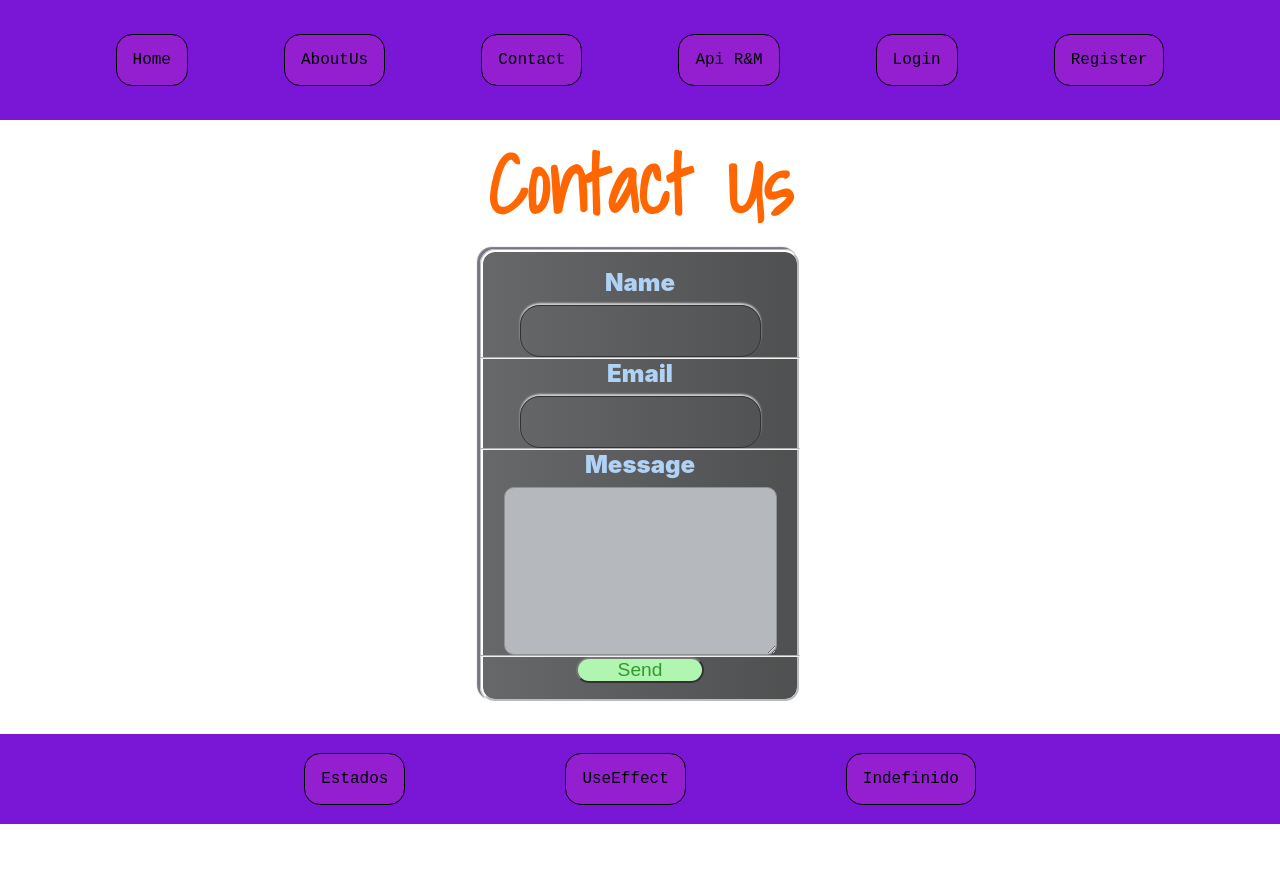
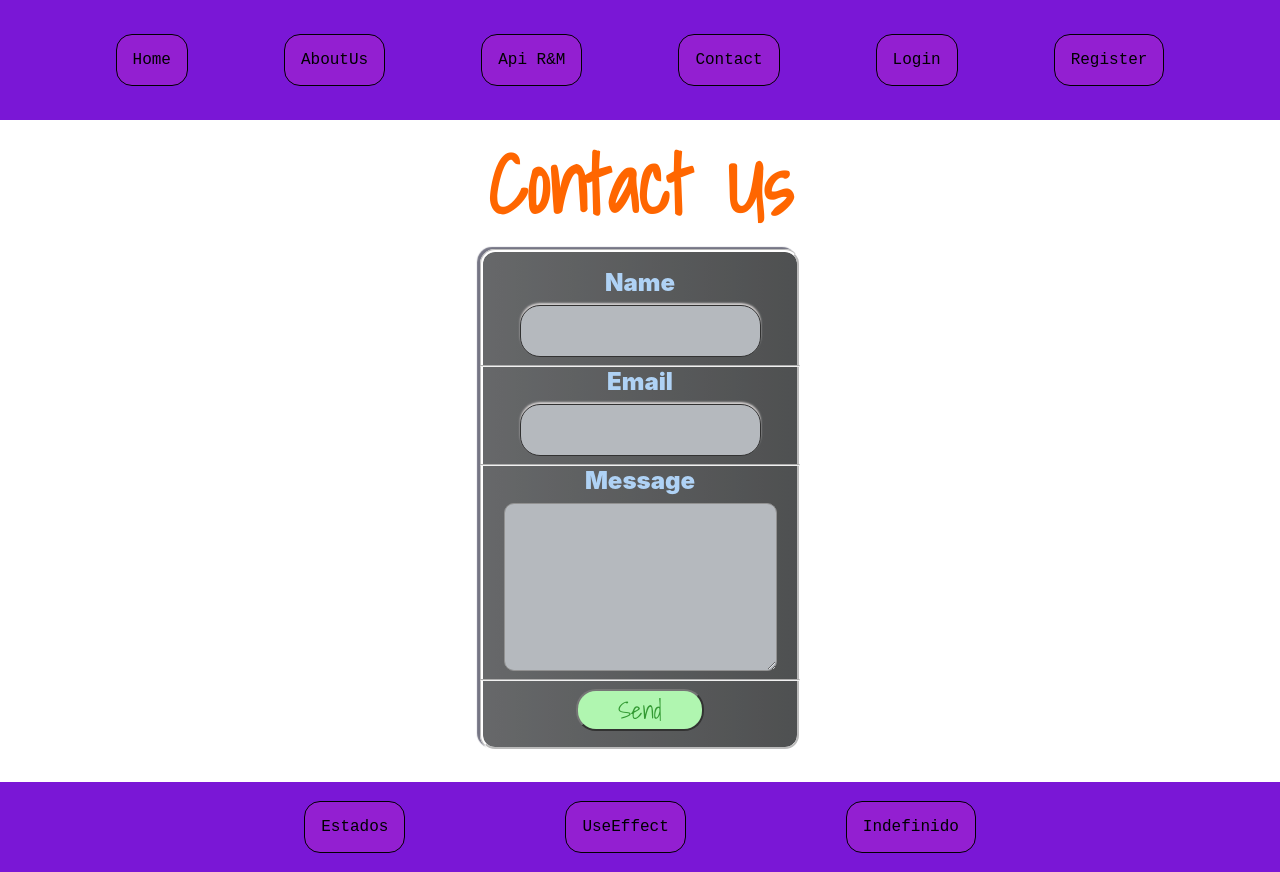
Before and after one commit to KevinL0pez/estadosreact, a React (Create React App) app: page /contactar in a window 1280 px wide. Before the commit the page ends 824 px from the top, so only its background shows below. Built offline with nearby package versions, Linux system fonts and the light colour scheme; a web font is replaced by a local one.

Commit message:
Cambios en estilos

```diff
--- a/src/components/UI/Navegation.jsx
+++ b/src/components/UI/Navegation.jsx
@@ -7,8 +7,8 @@ export default function Navegation (props) {
         <div className="NavUp">
             <NavLink to='/'>Home</NavLink>
             <NavLink to='/aboutus'>AboutUs</NavLink>
+            <NavLink to='/rick-morty'>Api R&M</NavLink>
             <NavLink to='/contactar'>Contact</NavLink>
-            <NavLink to='/rick-morty'>Api R&M</NavLink>
             <NavLink to='/login'>Login</NavLink>
             <NavLink to='/register'>Register</NavLink>
         </div>
--- a/src/components/styles/contact.css
+++ b/src/components/styles/contact.css
@@ -45,28 +45,34 @@
 .form-email input {
   font-size: 1rem;
   background: transparent;
+  background-color: #a3a8af;
   box-shadow: 0 -2px 2px rgb(199, 194, 194);
   border-radius: 20px;
-  color: #ffff;
+  color: rgb(0, 0, 0);
+  margin-bottom: 0.5rem;
 }
 
 .form-email textarea {
   border-radius: 10px;
   background-color: #a3a8af;
   padding: 0.5rem;
+  margin-bottom: 0.5rem;
 }
 
 .form-email button {
+  font-family: 'Shadows Into Light';
   width: 8rem;
   border-radius: 20px;
-  font-size: 1.2rem;
+  font-size: 1.5rem;
   color: green;
   background-color: #9df59d;
   cursor: pointer;
+  margin-top: 0.5rem;
 }
 
 .form-email button:hover,
 .form-email button:focus {
+  font-family: 'Shadows Into Light';
   background-color: green;
   font-size: 1.5rem;
   font-weight: 700;
```
